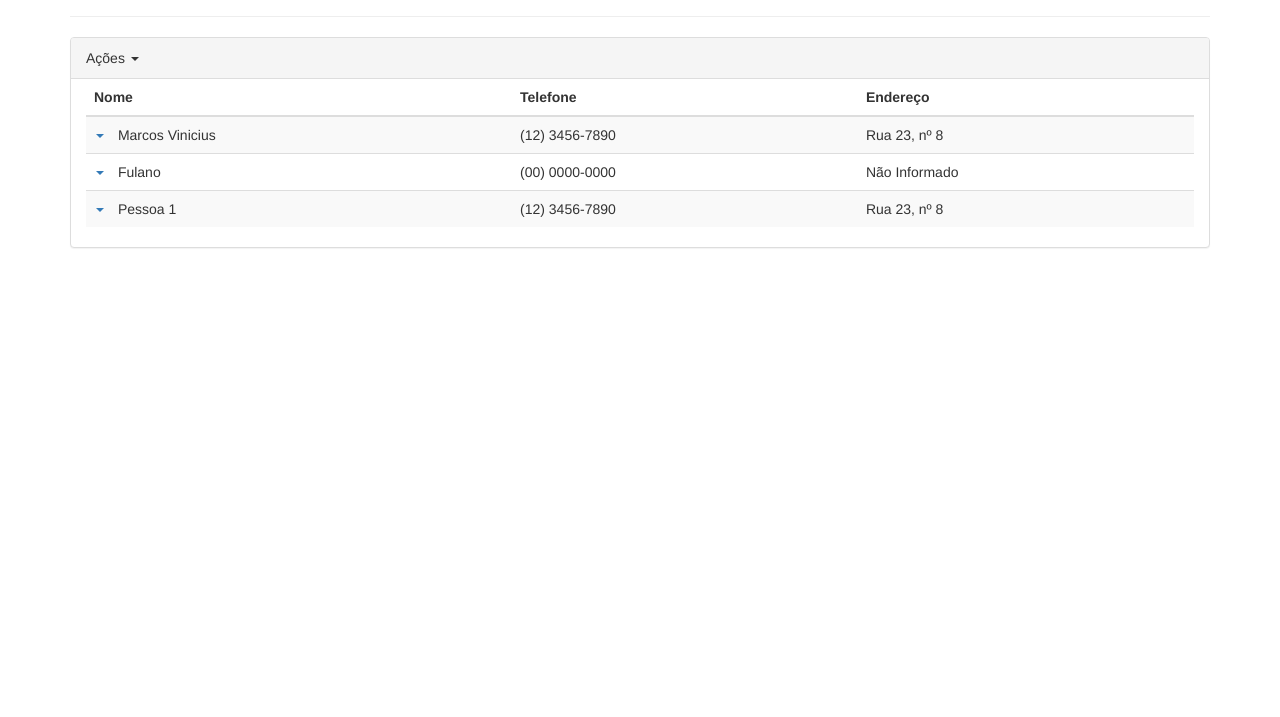
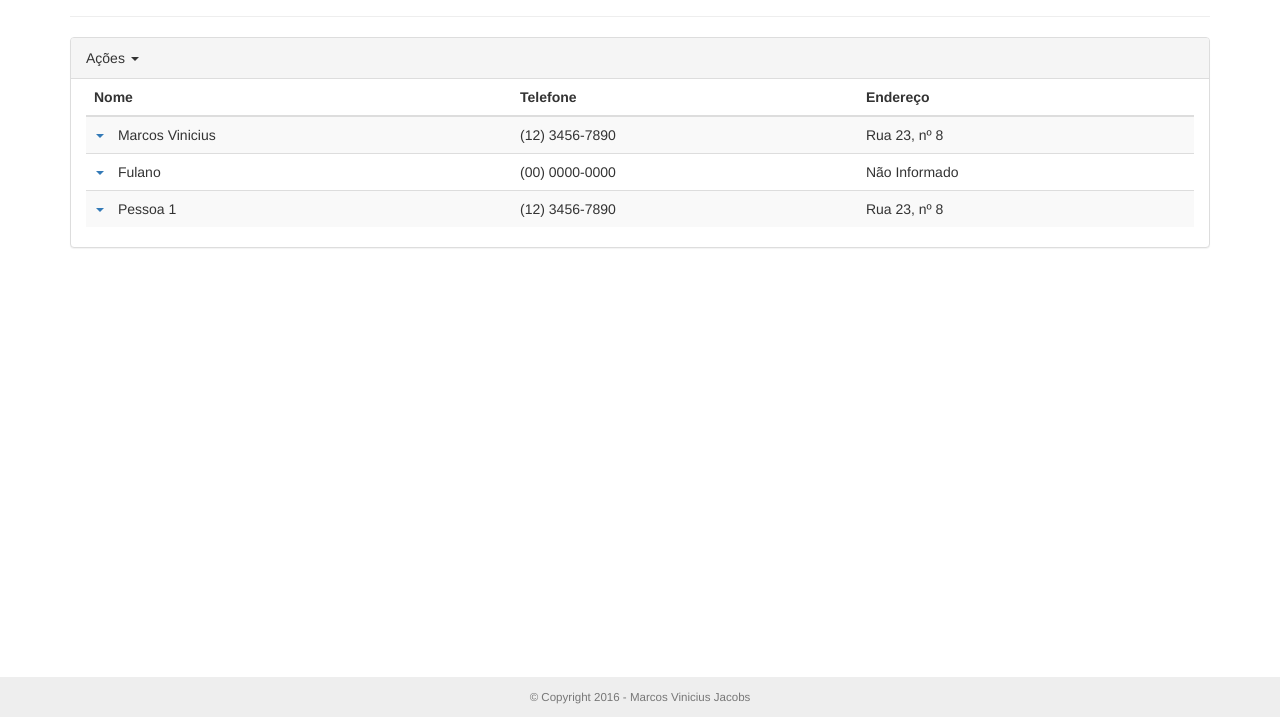
Before and after one commit to lucasfcoelho1/agenda-4l, a plain HTML site: page index.html in a window 1280 px wide. Shown: the part 83-800 px from the top of the page. Drawn offline with Linux system fonts and the light colour scheme.

Commit message:
Adicionado o footer a estrutura inicial da página

```diff
--- a/index.html
+++ b/index.html
@@ -33,7 +33,7 @@
                     </ul>
                 </div>
             </div>
-            <!--</div>-->
+
             <div class="container-fluid">
                 <table class="table table-striped">
                     <thead>
@@ -101,6 +101,12 @@
         </div>
     </main>
 
+    <footer class="footer">
+        <div class="container">
+            <p class="text-muted">© Copyright 2016 - Marcos Vinicius Jacobs</p>
+        </div>
+    </footer>
+
     <script src="lib/js/jquery-3.1.0.min.js"></script>
     <script src="lib/js/bootstrap.min.js"></script>
 </body>
--- a/lib/css/style.css
+++ b/lib/css/style.css
@@ -1,4 +1,15 @@
 @charset "utf-8";
+
+.footer {
+  position: absolute;
+  bottom: 0;
+  width: 100%;
+  padding-top: 12px;
+  height: 40px;
+  background-color: #eee;
+  text-align: center;
+  font-size: 0.825em;
+}
 
 h2.sub-header {
     font-size: 20px;
```
